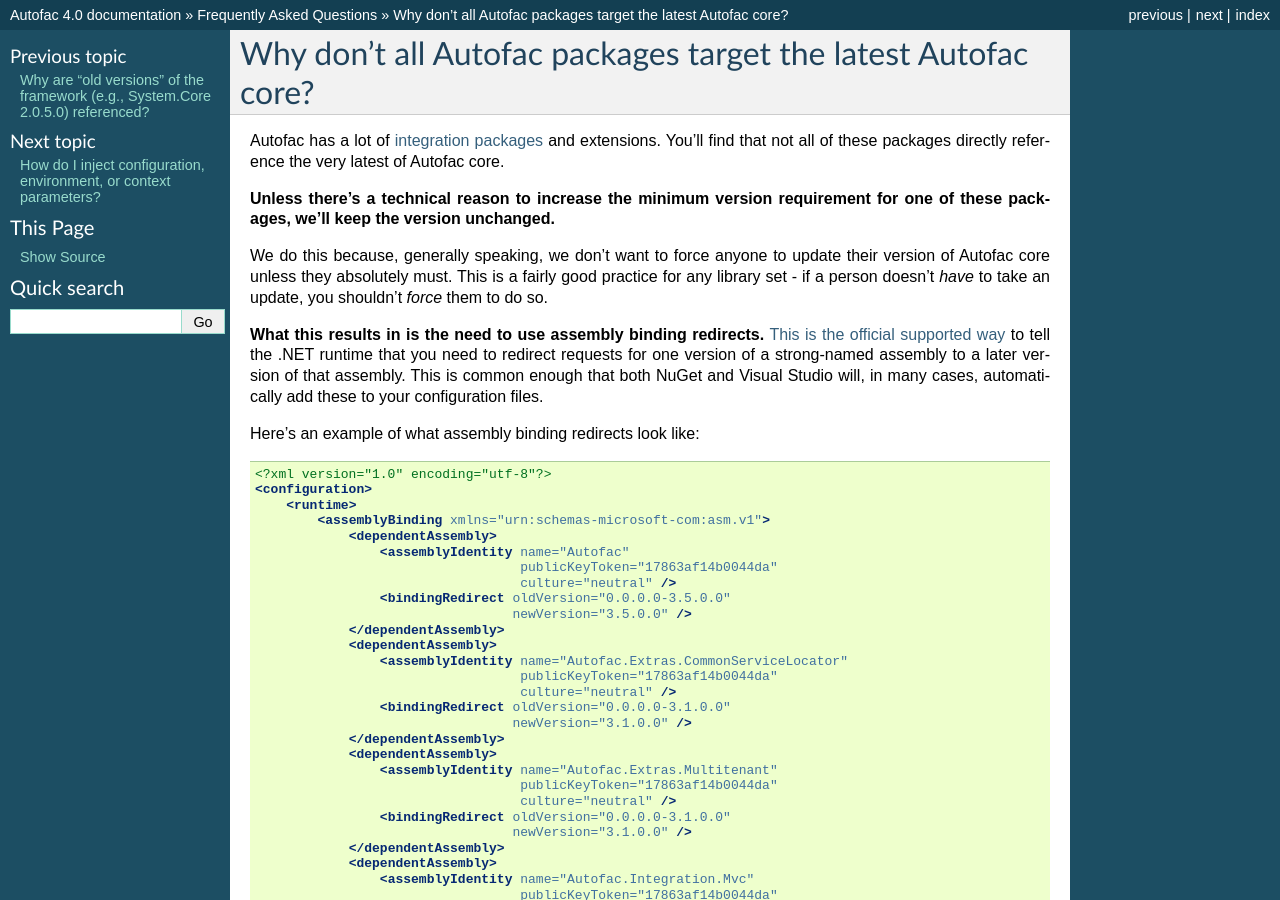
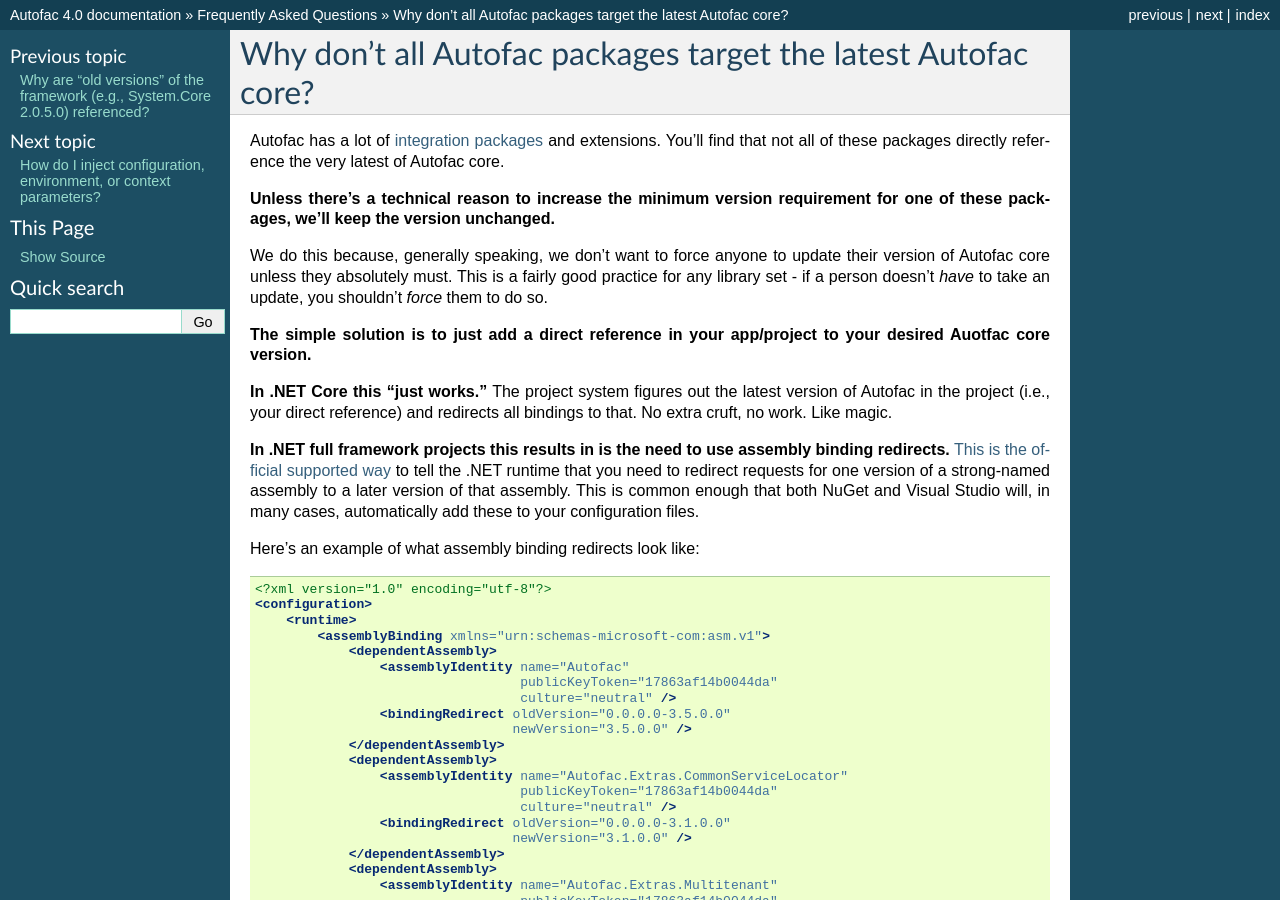
Before and after one commit to autofac/Documentation, a Sphinx documentation site: the page built from docs/faq/binding-redirect.rst, in a window 1280 px wide and 900 px high. Built offline with Sphinx 7.4.7, drawn with Linux system fonts in a browser that asks for light colours.

Commit message:
Added note about .NET Core.

```diff
--- a/docs/faq/binding-redirect.rst
+++ b/docs/faq/binding-redirect.rst
@@ -8,7 +8,11 @@
 
 We do this because, generally speaking, we don't want to force anyone to update their version of Autofac core unless they absolutely must. This is a fairly good practice for any library set - if a person doesn't *have* to take an update, you shouldn't *force* them to do so.
 
-**What this results in is the need to use assembly binding redirects.** `This is the official supported way <https://msdn.microsoft.com/en-us/library/vstudio/2fc472t2.aspx>`_ to tell the .NET runtime that you need to redirect requests for one version of a strong-named assembly to a later version of that assembly. This is common enough that both NuGet and Visual Studio will, in many cases, automatically add these to your configuration files.
+**The simple solution is to just add a direct reference in your app/project to your desired Auotfac core version.**
+
+**In .NET Core this "just works."** The project system figures out the latest version of Autofac in the project (i.e., your direct reference) and redirects all bindings to that. No extra cruft, no work. Like magic.
+
+**In .NET full framework projects this results in is the need to use assembly binding redirects.** `This is the official supported way <https://msdn.microsoft.com/en-us/library/vstudio/2fc472t2.aspx>`_ to tell the .NET runtime that you need to redirect requests for one version of a strong-named assembly to a later version of that assembly. This is common enough that both NuGet and Visual Studio will, in many cases, automatically add these to your configuration files.
 
 Here's an example of what assembly binding redirects look like:
 
```
